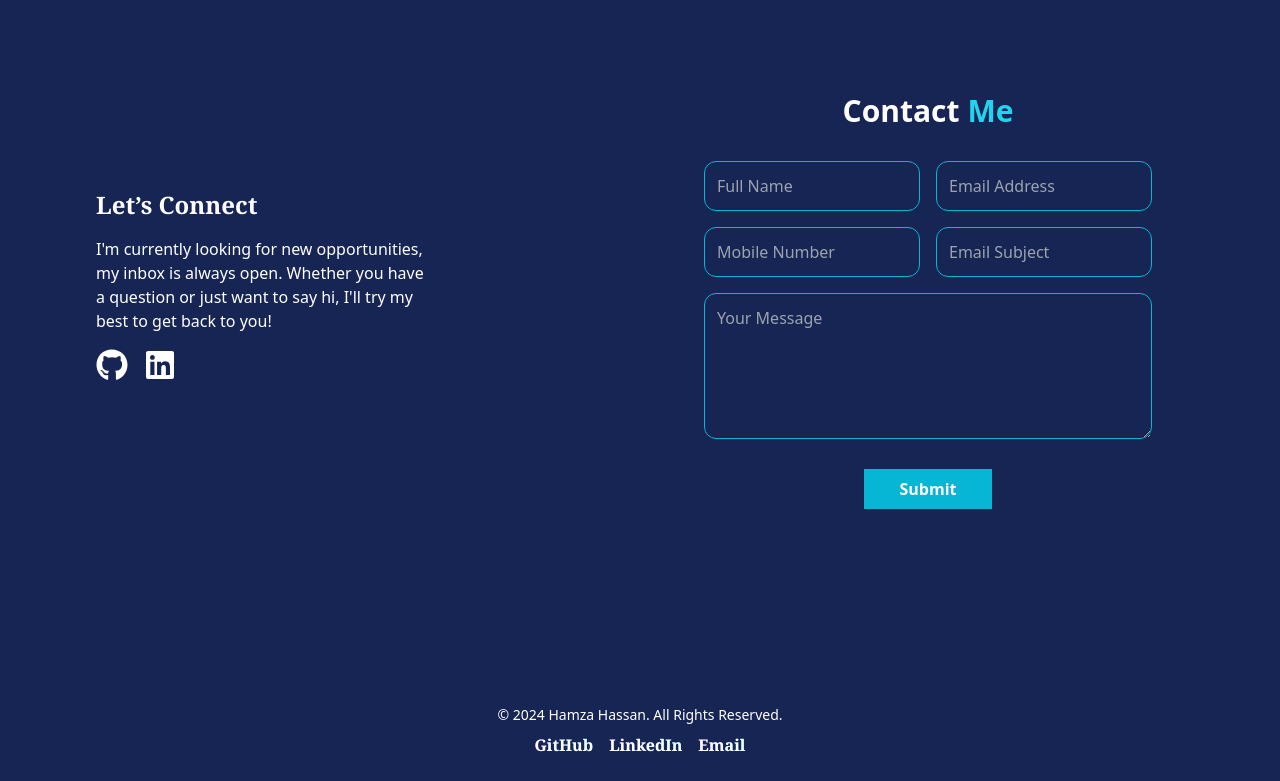
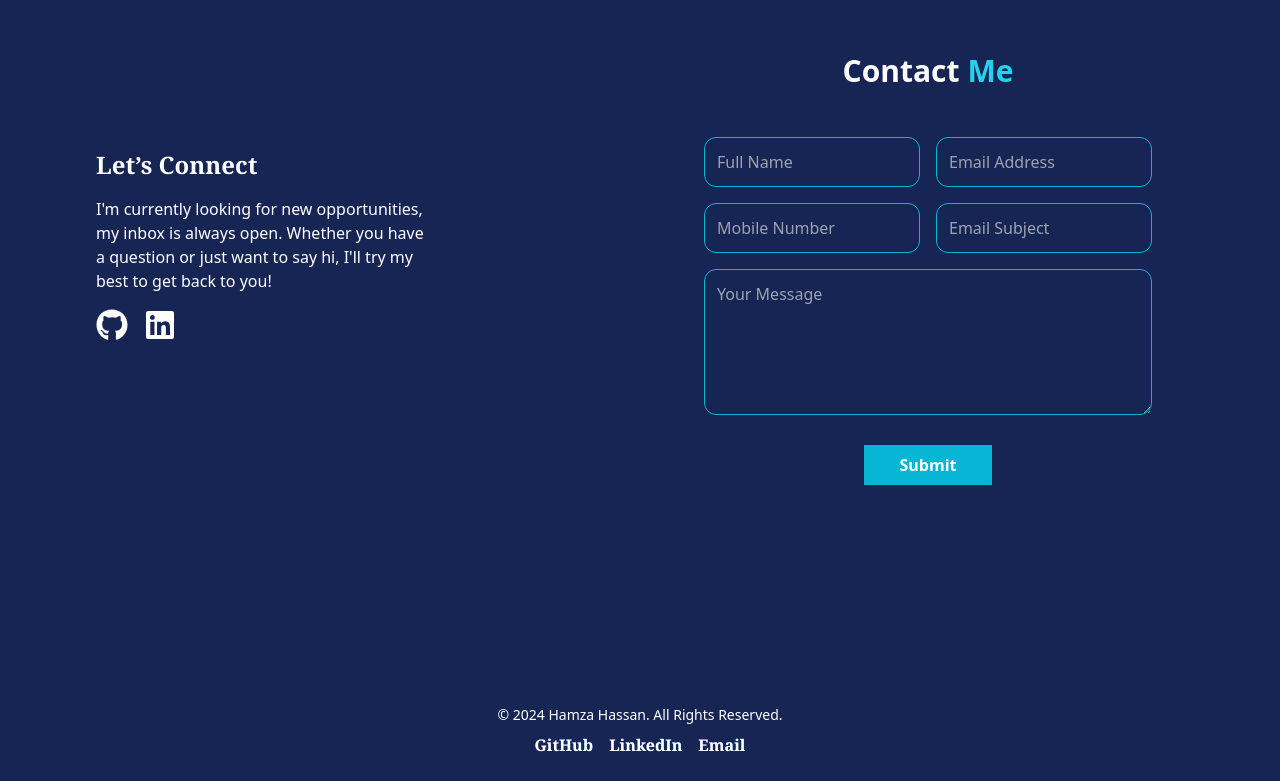
Before and after one commit to dev-hamza-h/hh-portfolio, a Next.js app: page / in a window 1280 px wide. Shown: the part 4051-4832 px from the top of the page. Built offline with nearby package versions, Linux system fonts and the light colour scheme.

Commit message:
Initial commit

```diff
--- a/src/app/contact/page.tsx
+++ b/src/app/contact/page.tsx
@@ -28,7 +28,7 @@ const Contact = () => {
   };
 
   return (
-    <div className="flex items-center justify-center min-h-screen bg-blue-950 text-white">
+    <div className="flex items-center justify-center min-h-screen  bg-blue-950 text-white">
       {isSubmitted ? (
         <div className="fixed inset-0 bg-white bg-opacity-100 flex flex-col items-center justify-center">
           <div className="text-center">
@@ -47,7 +47,7 @@ const Contact = () => {
           </div>
         </div>
       ) : (
-        <div className="flex flex-col-reverse md:flex-row md:items-start p-8 max-w-6xl mt-10 space-y-8 md:space-y-0 md:space-x-60">
+        <div className="flex flex-col-reverse md:flex-row md:items-start p-8 max-w-6xl mt-10 mb-16 space-y-8 md:space-y-0 md:space-x-60">
 
           {/* Let’s Connect Section - Appears below the form on smaller screens */}
           <div className="w-full md:w-1/3 text-center md:text-left animate-slideFromTop md:mt-32">
@@ -67,7 +67,7 @@ const Contact = () => {
 
           {/* Contact Form - Appears first on smaller screens */}
           <form ref={form} onSubmit={sendEmail} className="w-full md:w-2/3 max-w-lg p-8 rounded-lg">
-            <h2 className="text-3xl font-bold mb-8 text-center animate-slideFromTop">
+            <h2 className="text-3xl font-bold mb-12 text-center animate-slideFromTop">
               <span className="text-white">Contact </span>
               <span className="text-cyan-400">Me</span>
             </h2>
--- a/src/app/globals.css
+++ b/src/app/globals.css
@@ -6,6 +6,13 @@
 html {
   scroll-behavior: smooth;
 }
+
+
+html, body {
+  overflow-x: hidden;
+}
+
+
 
 
 
```
